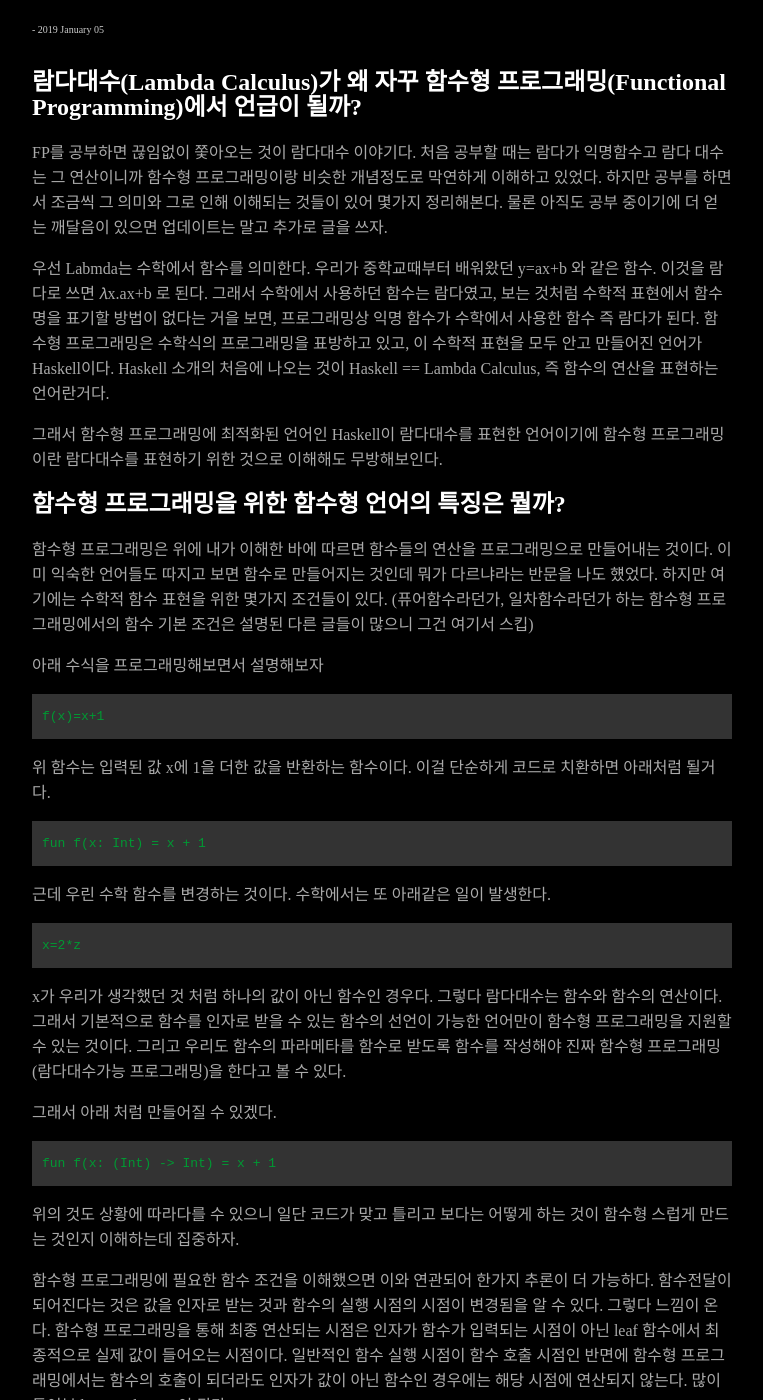
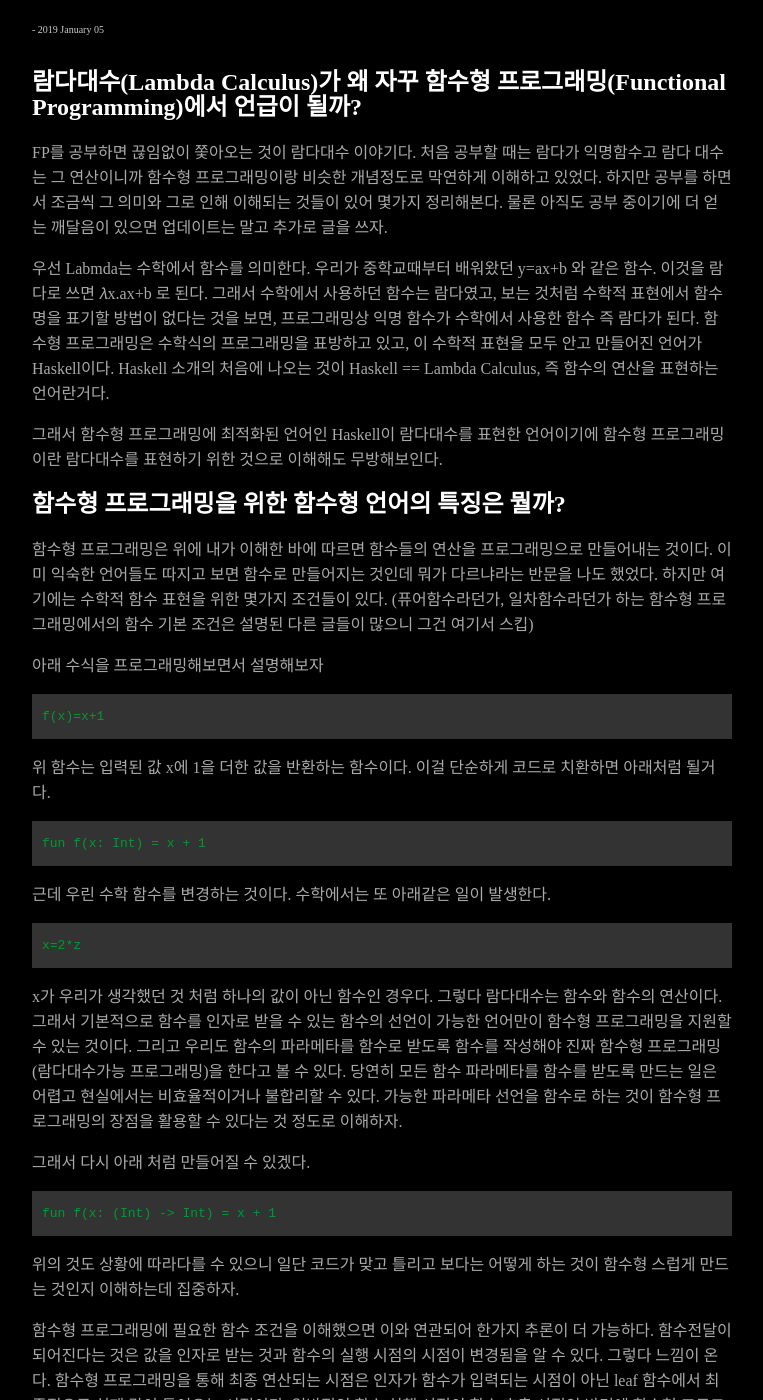
Before and after one commit to nurinamu/nurinamu.github.io, a Jekyll site: the page built from _posts/dev/2019-01-05-fp-and-lambda-calculuis.md, in a window 1280 px wide and 1400 px high, scrolled down 299 px. Shown: the whole window, without its empty margins (258-1021 px from the left). Built offline with Jekyll 4.4.1, drawn with Linux system fonts in a browser that asks for light colours.

Commit message:
correct text for more graceful

````diff
--- a/_posts/dev/2019-01-05-fp-and-lambda-calculuis.md
+++ b/_posts/dev/2019-01-05-fp-and-lambda-calculuis.md
@@ -11,14 +11,14 @@ FP를 공부하면 끊임없이 쫓아오는 것이 람다대수 이야기다.
 하지만 공부를 하면서 조금씩 그 의미와 그로 인해 이해되는 것들이 있어 몇가지 정리해본다. 물론 아직도 공부 중이기에 더 얻는 깨달음이 있으면 업데이트는 말고 추가로 글을 쓰자.
 
 우선 Labmda는 수학에서 함수를 의미한다. 우리가 중학교때부터 배워왔던 y=ax+b 와 같은 함수. 이것을 람다로 쓰면 𝜆x.ax+b 로 된다. 그래서 수학에서 사용하던 함수는 람다였고,
-보는 것처럼 수학적 표현에서 함수명을 표기할 방법이 없다는 거을 보면, 프로그래밍상 익명 함수가 수학에서 사용한 함수 즉 람다가 된다. 함수형 프로그래밍은 수학식의 프로그래밍을 표방하고 있고,
+보는 것처럼 수학적 표현에서 함수명을 표기할 방법이 없다는 것을 보면, 프로그래밍상 익명 함수가 수학에서 사용한 함수 즉 람다가 된다. 함수형 프로그래밍은 수학식의 프로그래밍을 표방하고 있고,
 이 수학적 표현을 모두 안고 만들어진 언어가 Haskell이다. Haskell 소개의 처음에 나오는 것이 Haskell == Lambda Calculus, 즉 함수의 연산을 표현하는 언어란거다.
 
 그래서 함수형 프로그래밍에 최적화된 언어인 Haskell이 람다대수를 표현한 언어이기에 함수형 프로그래밍이란 람다대수를 표현하기 위한 것으로 이해해도 무방해보인다.
 
 ## 함수형 프로그래밍을 위한 함수형 언어의 특징은 뭘까?
 
-함수형 프로그래밍은 위에 내가 이해한 바에 따르면 함수들의 연산을 프로그래밍으로 만들어내는 것이다. 이미 익숙한 언어들도 따지고 보면 함수로 만들어지는 것인데 뭐가 다르냐라는 반문을 나도 헀었다.
+함수형 프로그래밍은 위에 내가 이해한 바에 따르면 함수들의 연산을 프로그래밍으로 만들어내는 것이다. 이미 익숙한 언어들도 따지고 보면 함수로 만들어지는 것인데 뭐가 다르냐라는 반문을 나도 했었다.
 하지만 여기에는 수학적 함수 표현을 위한 몇가지 조건들이 있다. (퓨어함수라던가, 일차함수라던가 하는 함수형 프로그래밍에서의 함수 기본 조건은 설명된 다른 글들이 많으니 그건 여기서 스킵)
 
 아래 수식을 프로그래밍해보면서 설명해보자
@@ -40,9 +40,9 @@ x=2*z
 ```
 
 x가 우리가 생각했던 것 처럼 하나의 값이 아닌 함수인 경우다. 그렇다 람다대수는 함수와 함수의 연산이다. 그래서 기본적으로 함수를 인자로 받을 수 있는 함수의 선언이 가능한 언어만이 함수형 프로그래밍을 지원할 수 있는 것이다.
-그리고 우리도 함수의 파라메타를 함수로 받도록 함수를 작성해야 진짜 함수형 프로그래밍(람다대수가능 프로그래밍)을 한다고 볼 수 있다.
+그리고 우리도 함수의 파라메타를 함수로 받도록 함수를 작성해야 진짜 함수형 프로그래밍(람다대수가능 프로그래밍)을 한다고 볼 수 있다. 당연히 모든 함수 파라메타를 함수를 받도록 만드는 일은 어렵고 현실에서는 비효율적이거나 불합리할 수 있다. 가능한 파라메타 선언을 함수로 하는 것이 함수형 프로그래밍의 장점을 활용할 수 있다는 것 정도로 이해하자.
 
-그래서 아래 처럼 만들어질 수 있겠다.
+그래서 다시 아래 처럼 만들어질 수 있겠다.
 
 ```
 fun f(x: (Int) -> Int) = x + 1
````
